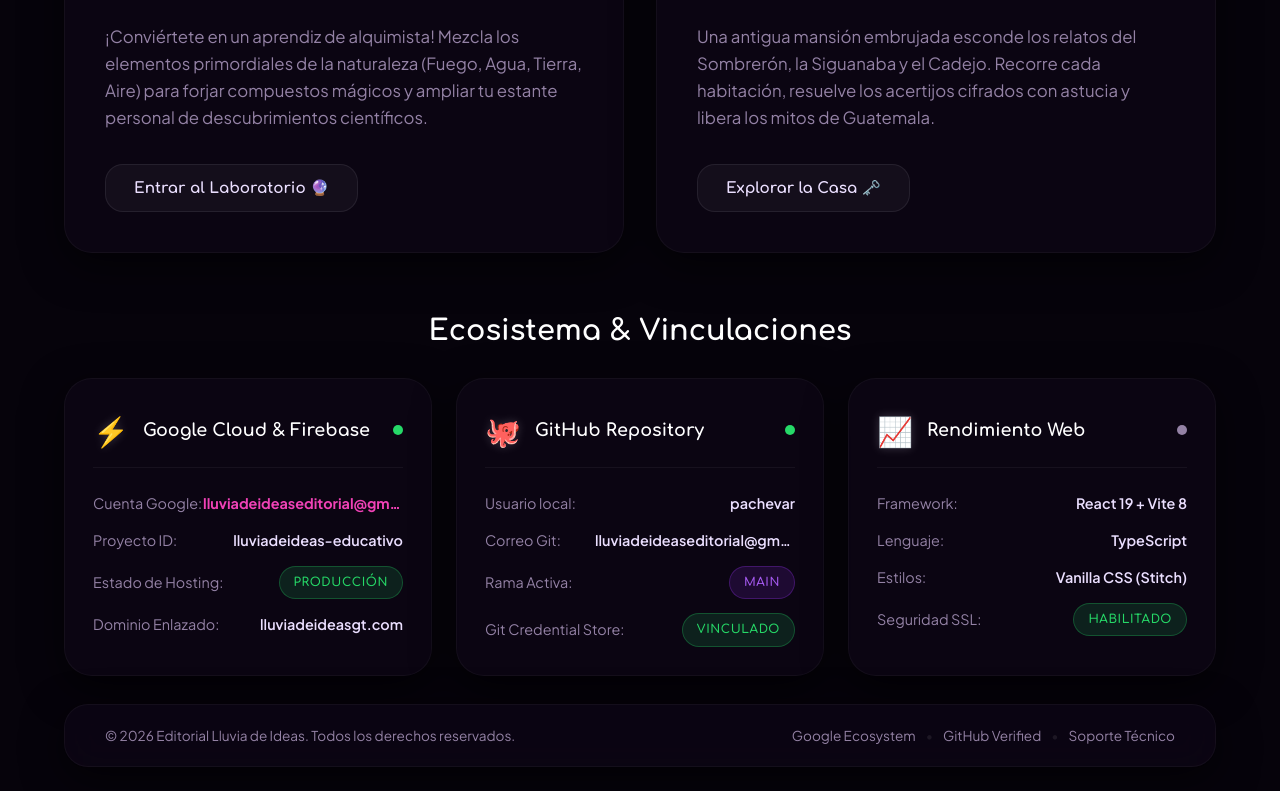
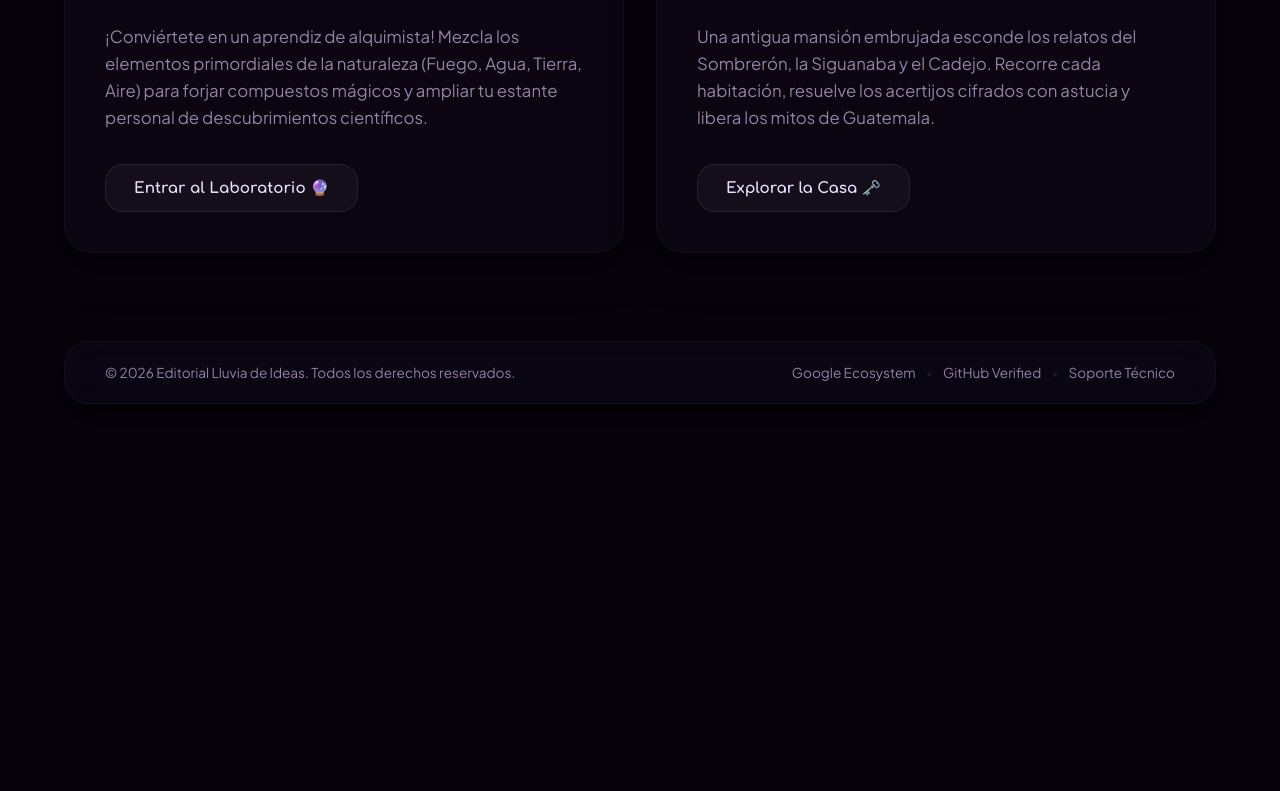
Before and after one commit to pachevar/lluvia-de-ideas, a React (Vite) app: page / in a window 1280 px wide. Shown: the part 1916-2707 px from the top of the page. After the commit the page ends 2344 px from the top, so only its background shows below. Built offline with nearby package versions, Linux system fonts and the light colour scheme.

Commit message:
clean: remove ecosystem section from Home tab

```diff
--- a/src/App.tsx
+++ b/src/App.tsx
@@ -825,95 +825,6 @@ function App() {
               </div>
             </section>
 
-            {/* Ecosystem Stats & Integration Widgets */}
-            <section className="ecosystem-section">
-              <h3 className="section-title">Ecosistema & Vinculaciones</h3>
-
-              <div className="widgets-grid">
-
-                {/* Google / Firebase Widget */}
-                <div className="widget-card card-glass">
-                  <div className="widget-header">
-                    <span className="widget-icon">⚡</span>
-                    <h4>Google Cloud & Firebase</h4>
-                    <span className="status-dot pulsing"></span>
-                  </div>
-                  <div className="widget-body">
-                    <div className="info-row">
-                      <span className="label">Cuenta Google:</span>
-                      <span className="value text-highlight">lluviadeideaseditorial@gmail.com</span>
-                    </div>
-                    <div className="info-row">
-                      <span className="label">Proyecto ID:</span>
-                      <span className="value">lluviadeideas-educativo</span>
-                    </div>
-                    <div className="info-row">
-                      <span className="label">Estado de Hosting:</span>
-                      <span className="value badge badge-success">Producción</span>
-                    </div>
-                    <div className="info-row">
-                      <span className="label">Dominio Enlazado:</span>
-                      <span className="value">lluviadeideasgt.com</span>
-                    </div>
-                  </div>
-                </div>
-
-                {/* GitHub Widget */}
-                <div className="widget-card card-glass">
-                  <div className="widget-header">
-                    <span className="widget-icon">🐙</span>
-                    <h4>GitHub Repository</h4>
-                    <span className="status-dot pulsing"></span>
-                  </div>
-                  <div className="widget-body">
-                    <div className="info-row">
-                      <span className="label">Usuario local:</span>
-                      <span className="value">pachevar</span>
-                    </div>
-                    <div className="info-row">
-                      <span className="label">Correo Git:</span>
-                      <span className="value">lluviadeideaseditorial@gmail.com</span>
-                    </div>
-                    <div className="info-row">
-                      <span className="label">Rama Activa:</span>
-                      <span className="value badge badge-primary">main</span>
-                    </div>
-                    <div className="info-row">
-                      <span className="label">Git Credential Store:</span>
-                      <span className="value badge badge-success">Vinculado</span>
-                    </div>
-                  </div>
-                </div>
-
-                {/* App Analytics Quickview */}
-                <div className="widget-card card-glass">
-                  <div className="widget-header">
-                    <span className="widget-icon">📈</span>
-                    <h4>Rendimiento Web</h4>
-                    <span className="status-dot"></span>
-                  </div>
-                  <div className="widget-body">
-                    <div className="info-row">
-                      <span className="label">Framework:</span>
-                      <span className="value">React 19 + Vite 8</span>
-                    </div>
-                    <div className="info-row">
-                      <span className="label">Lenguaje:</span>
-                      <span className="value">TypeScript</span>
-                    </div>
-                    <div className="info-row">
-                      <span className="label">Estilos:</span>
-                      <span className="value">Vanilla CSS (Stitch)</span>
-                    </div>
-                    <div className="info-row">
-                      <span className="label">Seguridad SSL:</span>
-                      <span className="value badge badge-success">Habilitado</span>
-                    </div>
-                  </div>
-                </div>
-
-              </div>
-            </section>
           </div>
         )}
 
```
